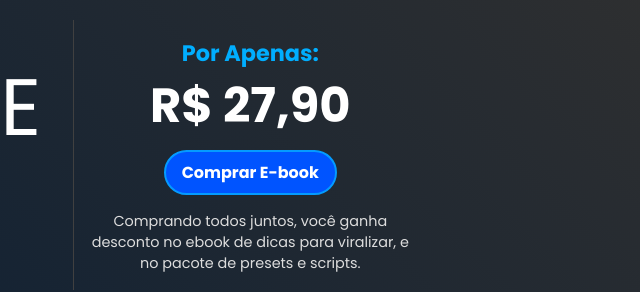
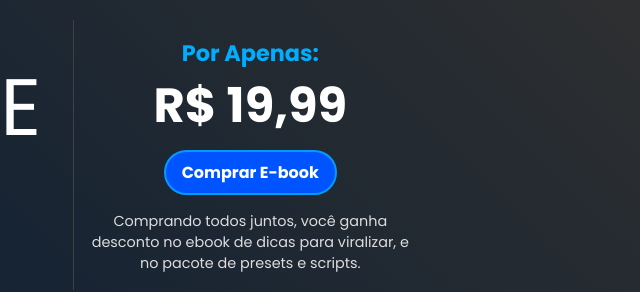
Before and after one commit to artur-ryder/mdsns-certos, a plain HTML site: page index.html in a window 1280 px wide. Shown: the part 2802-3094 px from the top of the page, 571-1211 px from the left. Drawn offline with Linux system fonts and the light colour scheme.

Commit message:
Update index.html

```diff
--- a/index.html
+++ b/index.html
@@ -83,7 +83,7 @@
             </div>
             <div id="buy-div">
                 <h1 style="margin: 0;color: rgb(0, 174, 255);font-size: 1.4rem;">Por Apenas:</h1>
-                <h1 id="price">R$ 27,90</h1>
+                <h1 id="price">R$ 19,99</h1>
                 <button id="buy"><a href="https://pay.hotmart.com/A97592545I?checkoutMode=10" target="_blank">Comprar E-book</a></button>
                 <h1 style="font-weight: 300;margin: 0;color: rgb(221, 221, 221);font-size: 0.9rem; max-width: 20rem; text-align: center; margin-top: 1rem;">Comprando todos juntos, você ganha desconto no ebook de dicas para viralizar, e no pacote de presets e scripts.</h1>
             </div>
```
